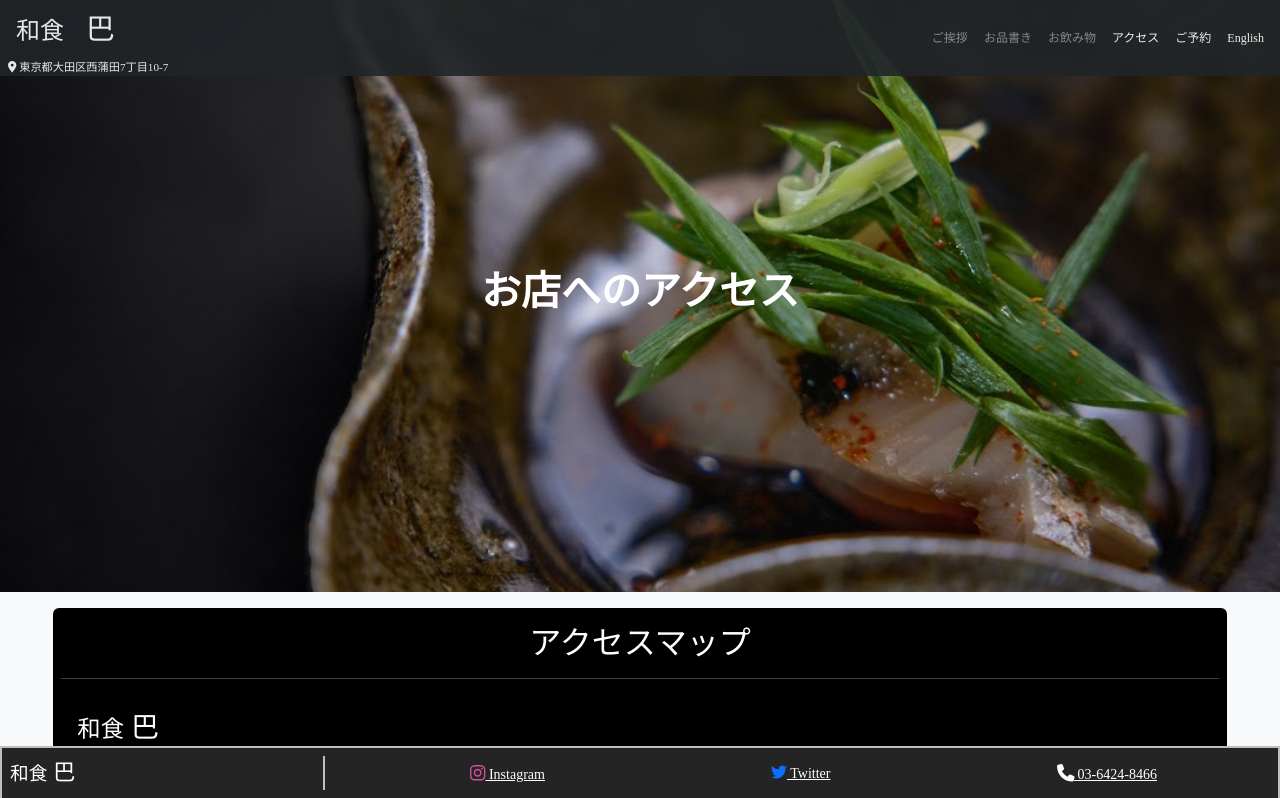
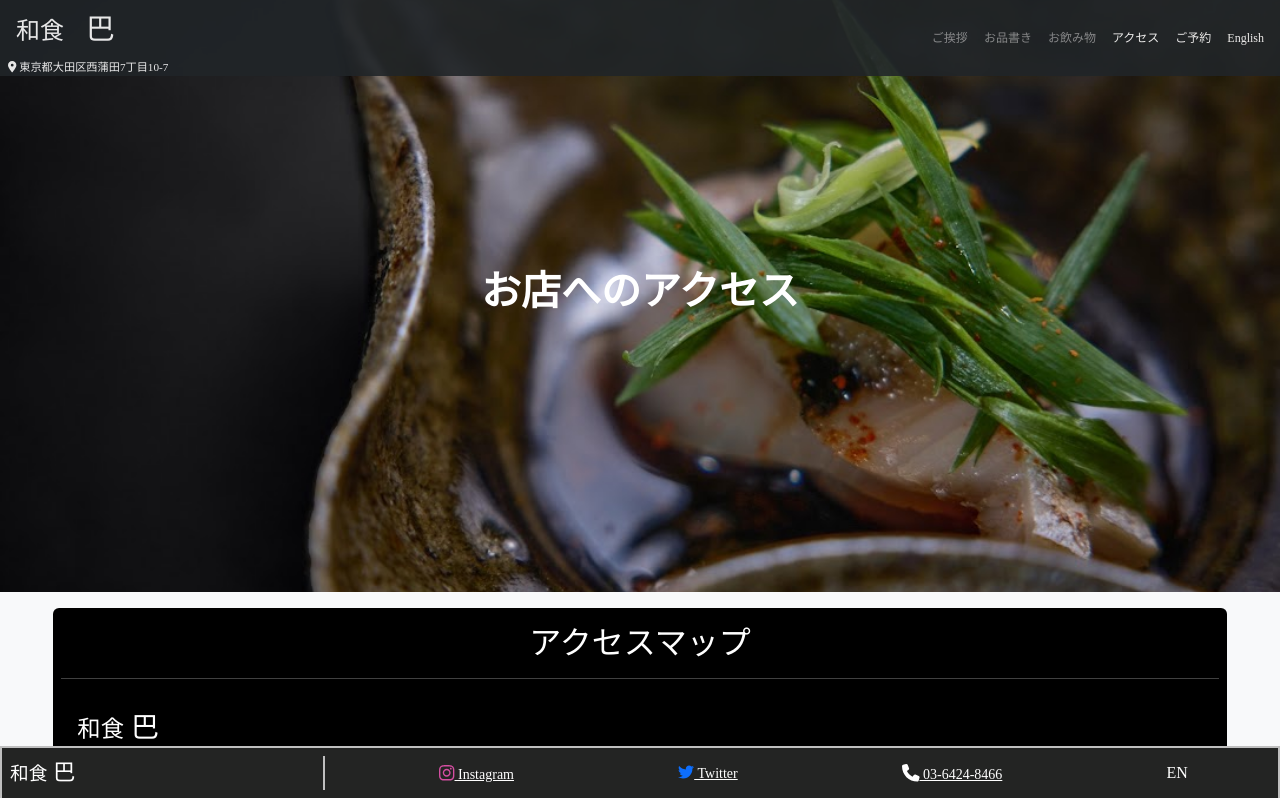
Before and after one commit to KankichiJibiki/tomoe-homePage, an Angular app: page / in a window 1280 px wide. Shown: the top 798 px of the page. Built offline with nearby package versions, Linux system fonts and the light colour scheme; grey boxes are pictures that could not be loaded; a web font is replaced by a local one.

Commit message:
changed a bit

```diff
--- a/src/app/navigation/footer/footer.component.html
+++ b/src/app/navigation/footer/footer.component.html
@@ -8,20 +8,33 @@
         <ul class="m-0 d-flex justify-content-around align-items-center col">
             <li class="footer_item">
                 <a href="https://instagram.com/washoku.tomoe?igshid=YmMyMTA2M2Y=" target="_blank">
-                    <fa-icon [icon]="gloabalService.faInsta" class="icon" style="color: #d44ea1;"></fa-icon>
+                    <fa-icon [icon]="globalService.faInsta" class="icon" style="color: #d44ea1;"></fa-icon>
                     <small class="d-none d-md-inline"> Instagram</small>
                 </a>
             </li>
             <li class="footer_item">
                 <a href="https://twitter.com/washoku_tomoe">
-                    <fa-icon [icon]="gloabalService.faTwitter" class="text-primary"></fa-icon>
+                    <fa-icon [icon]="globalService.faTwitter" class="text-primary"></fa-icon>
                     <small class="d-none d-md-inline"> Twitter</small>
                 </a>
             </li>
             <li class="footer_item">
                 <a href="tel:0364248466">
-                    <fa-icon [icon]="gloabalService.faPhone" class="icon" ></fa-icon>
+                    <fa-icon [icon]="globalService.faPhone" class="icon" ></fa-icon>
                     <small class="d-none d-md-inline" > 03-6424-8466</small>
+                </a>
+            </li>
+            <li class="footer_item">
+                <a
+                type="button"
+                class="nav-link"
+                (click) = "globalService.isEnglish = !globalService.isEnglish">
+                    <ng-container *ngIf="!globalService.isEnglish">
+                        EN
+                    </ng-container>
+                    <ng-container *ngIf="globalService.isEnglish">
+                        JP
+                    </ng-container>
                 </a>
             </li>
         </ul>
--- a/src/app/navigation/footer/footer.component.ts
+++ b/src/app/navigation/footer/footer.component.ts
@@ -9,7 +9,7 @@ import { GlobalService } from 'src/app/service/global.service';
 })
 export class FooterComponent implements OnInit {
 
-  constructor(public gloabalService: GlobalService) { }
+  constructor(public globalService: GlobalService) { }
 
   ngOnInit(): void {
   }
```
